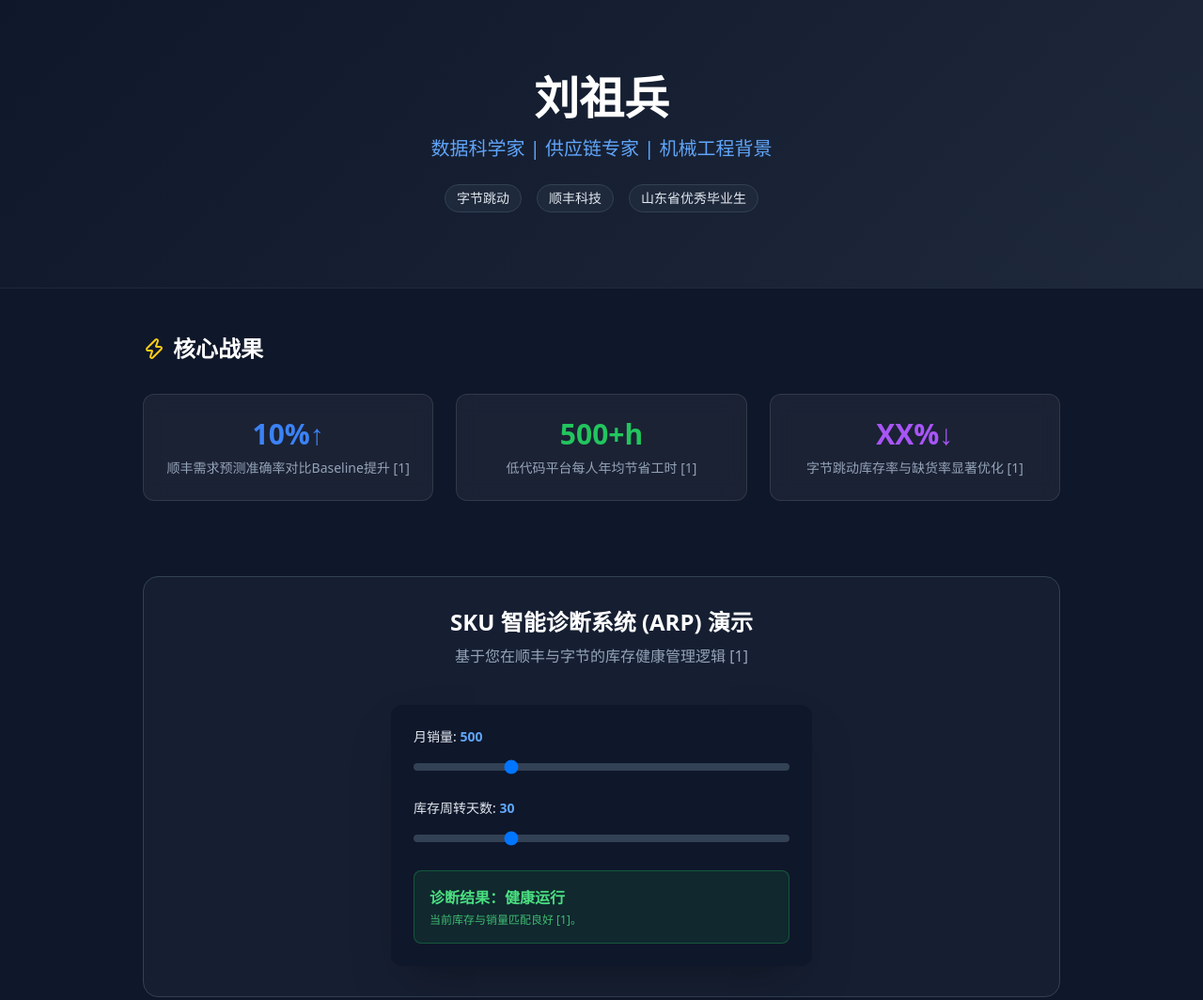
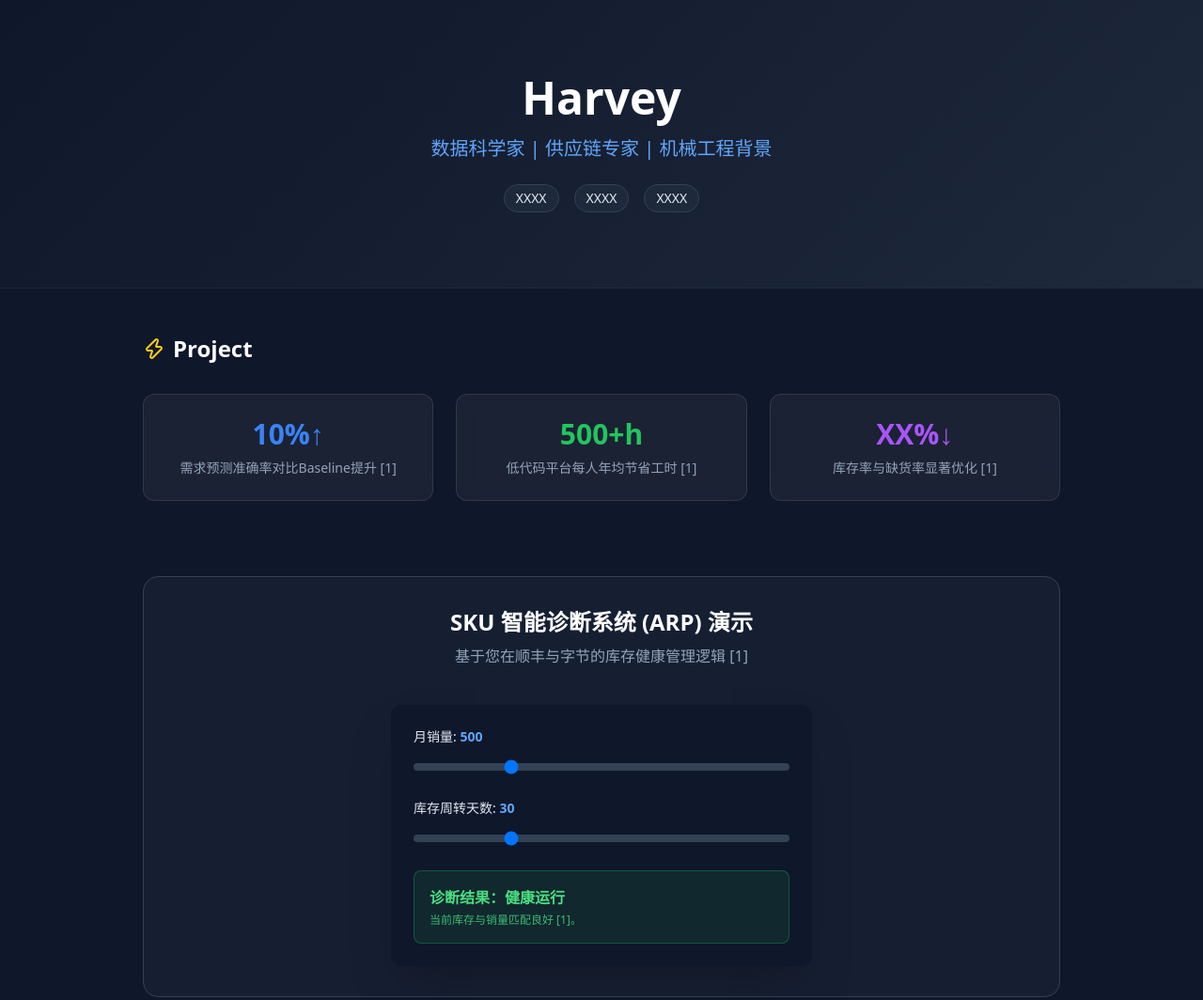
Before and after one commit to Harvey2022Git/netlify, a plain HTML site: page index.html in a window 1280 px wide. Shown: the top 1064 px of the page at 94% size. Drawn offline with nearby package versions, Linux system fonts and the light colour scheme.

Commit message:
修改HTML内容

```diff
--- a/index.html
+++ b/index.html
@@ -8,7 +8,7 @@
 
     <meta name="viewport" content="width=device-width, initial-scale=1.0">
 
-    <title>刘祖兵 | 数据科学家 - 个人作品集</title>
+    <title>Harvey | Data Scientist</title>
 
     <script src="https://cdn.tailwindcss.com"></script>
 
@@ -34,17 +34,17 @@
 
         <div class="max-w-4xl mx-auto text-center">
 
-            <h1 class="text-5xl font-extrabold text-white mb-4">刘祖兵</h1>
+            <h1 class="text-5xl font-extrabold text-white mb-4">Harvey</h1>
 
             <p class="text-xl text-blue-400 mb-6 font-medium">数据科学家 | 供应链专家 | 机械工程背景</p>
 
             <div class="flex justify-center gap-4 text-sm">
 
-                <span class="px-3 py-1 bg-slate-800 rounded-full border border-slate-700">字节跳动</span>
+                <span class="px-3 py-1 bg-slate-800 rounded-full border border-slate-700">XXXX</span>
 
-                <span class="px-3 py-1 bg-slate-800 rounded-full border border-slate-700">顺丰科技</span>
+                <span class="px-3 py-1 bg-slate-800 rounded-full border border-slate-700">XXXX</span>
 
-                <span class="px-3 py-1 bg-slate-800 rounded-full border border-slate-700">山东省优秀毕业生</span>
+                <span class="px-3 py-1 bg-slate-800 rounded-full border border-slate-700">XXXX</span>
 
             </div>
 
@@ -64,7 +64,7 @@
 
             <h2 class="text-2xl font-bold text-white mb-8 flex items-center gap-2">
 
-                <i data-lucide="zap" class="text-yellow-400"></i> 核心战果
+                <i data-lucide="zap" class="text-yellow-400"></i> Project
 
             </h2>
 
@@ -74,7 +74,7 @@
 
                     <div class="text-3xl font-bold text-blue-500 mb-2">10%↑</div>
 
-                    <p class="text-sm text-slate-400">顺丰需求预测准确率对比Baseline提升 [1]</p>
+                    <p class="text-sm text-slate-400">需求预测准确率对比Baseline提升 [1]</p>
 
                 </div>
 
@@ -90,7 +90,7 @@
 
                     <div class="text-3xl font-bold text-purple-500 mb-2">XX%↓</div>
 
-                    <p class="text-sm text-slate-400">字节跳动库存率与缺货率显著优化 [1]</p>
+                    <p class="text-sm text-slate-400">库存率与缺货率显著优化 [1]</p>
 
                 </div>
 
```
